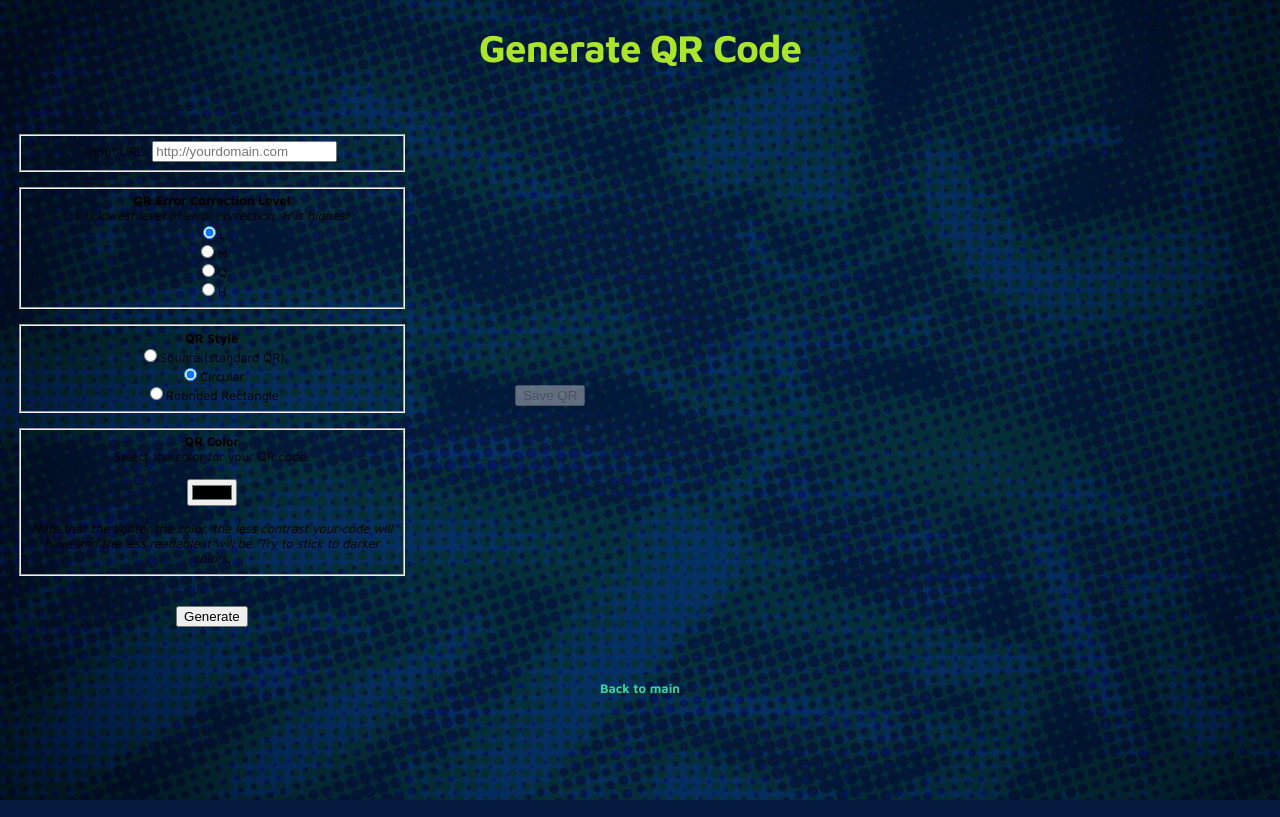
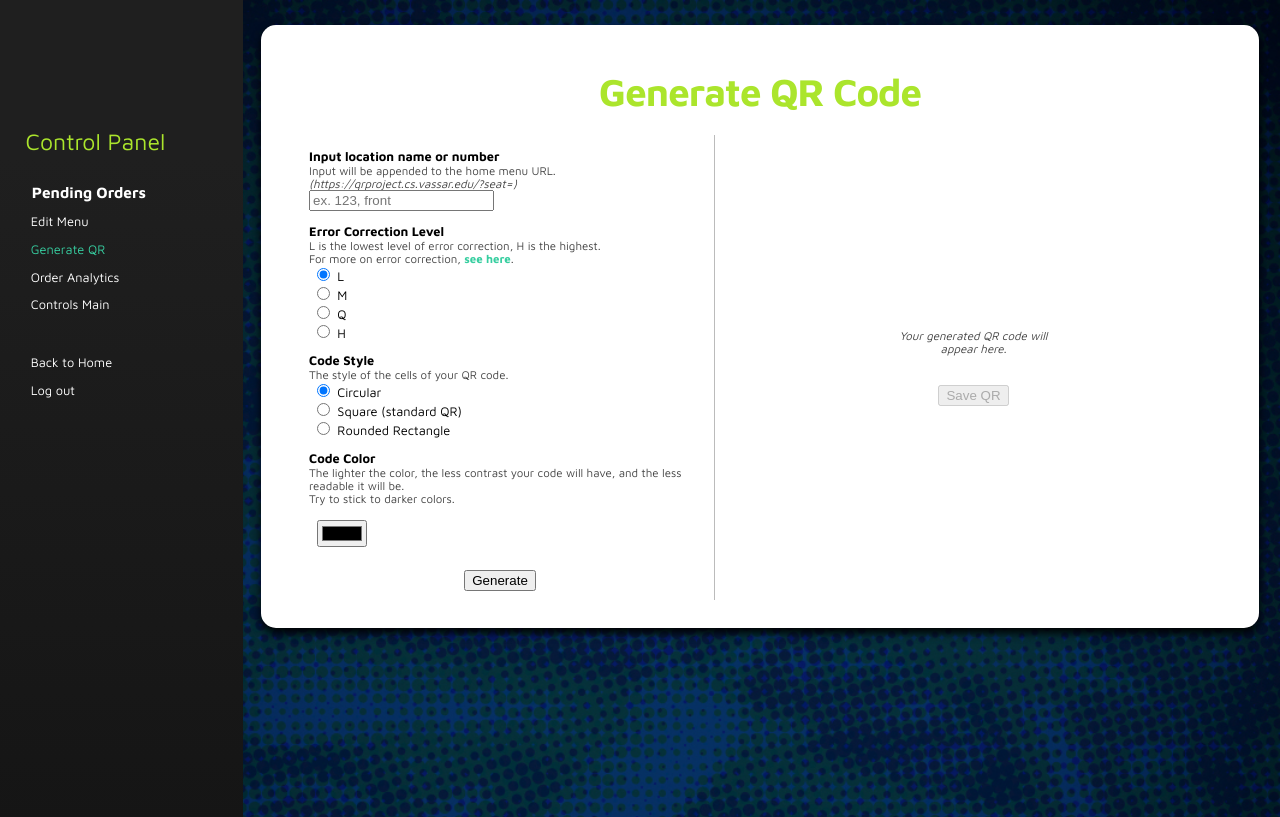
Before and after one commit to alexreynolds/orderve, a PHP site: page /createqr.php in a window 1280 px wide. Run offline with PHP 8.4, Linux system fonts and the light colour scheme; some libraries are stand-ins or nearby versions.

Commit message:
WHY WON'T THE MAIN PAGE WORK PROPERLY
also fixed up qr gen

```diff
--- a/analytics.php
+++ b/analytics.php
@@ -74,7 +74,7 @@ analytics.php
 
 <h1>Order Analytics</h1>
 
-<h2>Useful Statistics</h2>
+<h2>Statistics</h2>
 
 <table id="statstable">
 
--- a/createqr.php
+++ b/createqr.php
@@ -23,6 +23,10 @@ createqr.php
 <!-- Fits view to device screen width -->
 <meta name="viewport" content="width=device-width,initial-scale=1">
 
+<!-- Include jQuery code -->
+<script type="text/javascript" src="http://ajax.googleapis.com/ajax/libs/jquery/1.5.2/jquery.min.js"></script>
+<script type="text/javascript" src="jquery-1.9.1.min.js"></script>
+
 <!-- Imports fonts from Google Fonts API -->
 <link href='http://fonts.googleapis.com/css?family=Maven+Pro:400,700' rel='stylesheet' type='text/css'>
 
@@ -37,7 +41,31 @@ createqr.php
 
 <body>
 
-<h1> Generate QR Code </h1><br /><br />
+<!-- Nav bar for control panel-->
+<nav id="navside">
+    <span class="head" style="color:#ABE52C;">Control Panel</span>
+
+    <br><br>
+
+    <ul>
+        <li><a href="pending.php" style="font-weight: 700; font-size: 1.2em;">Pending Orders</a></li>
+        <li><a href="menuedit.php">Edit Menu</a></li>
+        <li class="selected"><a href="createqr.php">Generate QR</a></li>
+        <li><a href="analytics.php">Order Analytics</a></li>
+        <li><a href="controls.php">Controls Main</a></li>
+
+        <br><br>
+
+        <li><a href="index.php">Back to Home</a></li>
+        <li><a href="logout.php">Log out</a></li>
+    </ul>
+</nav>
+
+<div id="#mainwrapper">
+
+<div class="controlsmain" id="qrmain">
+
+<h1> Generate QR Code </h1>
 
 <table><tr>
 
@@ -47,14 +75,16 @@ createqr.php
 <form name="qrForm" id="qrForm">
 
 <fieldset>
-Input URL: <input type="text" name="url" id ="url" placeholder="http://yourdomain.com"><br />
+<b>Input location name or number</b><br />
+<span class="desc">Input will be appended to the home menu URL.<br />
+					<i>(https://qrproject.cs.vassar.edu/?seat=)</i><br />
+<input type="text" name="url" id ="url" size="20" placeholder="ex. 123, front" style="margin-left: 0;"><br />
 </fieldset>
 
-<br />
-
 <fieldset>
-<b>QR Error Correction Level</b><br />
-<i>L is lowest level of error correction, H is highest</i><br />
+<b>Error Correction Level</b><br />
+<span class="desc">L is the lowest level of error correction, H is the highest.<br />
+					For more on error correction, <a href="http://blog.qr4.nl/category/QR-Code-Error-Correction.aspx">see here</a>.</span><br />
 
 
 <input type="radio" name="level" value="L" checked>L</input><br />
@@ -63,34 +93,27 @@ Input URL: <input type="text" name="url" id ="url" placeholder="http://yourdomai
 <input type="radio" name="level" value="H">H</input><br />
 </fieldset>
 
-<br />
-
 <fieldset>
-<b>QR Style</b><br />
-
-
+<b>Code Style</b><br />
+<span class="desc">The style of the cells of your QR code.</span><br />
+<input type="radio" name="style" value="circle" checked>Circular</input><br />
 <input type="radio" name="style" value="standard">Square (standard QR)</input><br />
-<input type="radio" name="style" value="circle" checked>Circular</input><br />
 <input type="radio" name="style" value="roundrect">Rounded Rectangle</input><br />
 
 </fieldset>
 
-<br />
-
 <fieldset>
 
-<b>QR Color</b><br />
-Select the color for your QR code.<br /><br />
+<b>Code Color</b><br />
+<span class="desc">The lighter the color, the less contrast your code will
+	have, and the less readable it will be.<br />
+	Try to stick to darker colors.</span><br /><br />
 
-<input type="color" name="colordark"><br /><br />
-
-
-<i>Note that the lighter the color, the less contrast your code will<br />
-	have and the less readable it will be. Try to stick to darker colors.</i><br />
+<input type="color" name="colordark"><br />
 
 </fieldset>
 
-<br /><br />
+<br />
 
 <!-- The name of the div where the code should be drawn -->
 <input type="hidden" name="divname" value="qr_spot">
@@ -100,10 +123,12 @@ Select the color for your QR code.<br /><br />
 
 </td>
 
-<td id="qr" style="text-align:center; width:40%">
+<td id="qr">
 
 <!-- Where the QR code appears when generated -->
 <div id="qr_spot" class="qr">
+	<span class="desc"><i>Your generated QR code will<br />
+							appear here.</i></span>
 </div>
 
 <br /><br />
@@ -114,12 +139,7 @@ Select the color for your QR code.<br /><br />
 
 </tr></table>
 
-<br /><br /><br />
 
-
-<!-- Include jQuery code -->
-<script type="text/javascript" src="http://ajax.googleapis.com/ajax/libs/jquery/1.5.2/jquery.min.js"></script>
-<script type="text/javascript" src="jquery-1.9.1.min.js"></script>
 <script>
 
 // Run upon form submission
@@ -136,6 +156,8 @@ $('#qrForm').submit(function () {
 	var levelValue = $('input[name=level]:checked').val();
 	var styleValue = $('input[name=style]:checked').val();
 	var colorValue = $('input[name=colordark]').val();
+
+	urlValue = "https://qrproject.cs.vassar.edu/?seat=" + urlValue;
 
     // Clears the div so that there is only 1 code shown at a time
     document.getElementById(divName).innerHTML="";
@@ -171,9 +193,6 @@ function saveCode()
 
 </script>
 
-
-<a href="index.php?seat=THRONE">Back to main</a><br />
-
 </body>
 
 
--- a/ordervestyle.css
+++ b/ordervestyle.css
@@ -133,7 +133,6 @@ td {
 /* Food options table */
 .options {
 	width: 100%;
-	height: auto;
 }
 
 /* table cell in options table for food item info */
@@ -525,7 +524,7 @@ nav {
 #statstable th {
 	color: #37CEA0;
 	font-size: 1em;
-	border-bottom: solid 1px #ABE52C;
+	border-bottom: solid 1px #BBBBBB;
 	padding: 1%;
 	vertical-align: middle;
 	margin-top: 2%;
@@ -562,13 +561,25 @@ nav {
   	background-color: #ABE52C;
 }
 
-/* Setting width of columns in menu table */
-#foodname { width: 12%; }
-#price { width: 4%; }
-#count { width: 1.5%; }
-#cat { width: 4%; }
-#veg { width: 2%; }
-#description { width: 18%;}
+/* ==== QR GENERATION PAGE === */
+
+#qrmain fieldset {
+	border: none;
+	text-align: left;
+}
+
+#qrmain input {
+	margin-left: 2%;
+	margin-right: 2%;
+}
+
+/* table cell of generated qr */
+#qr {
+	border-left: solid 1px #BBBBBB;
+	padding: 2%;
+	text-align: center;
+	width: 55%;
+}
 
 @media screen and (orientation:portrait) {
     /*CSS applied when the device is in portrait mode*/
--- a/pending.php
+++ b/pending.php
@@ -69,7 +69,7 @@ pending.php
 
 <div id="#mainwrapper">
 
-<div class="controlsmain">
+<div class="controlsmain" id="controlsmain">
 
 <h1>Pending Orders</h1>
 
```
Also changed, not shown: index.php (+11 -30 lines), orderinfo.php (+8 -6 lines).
